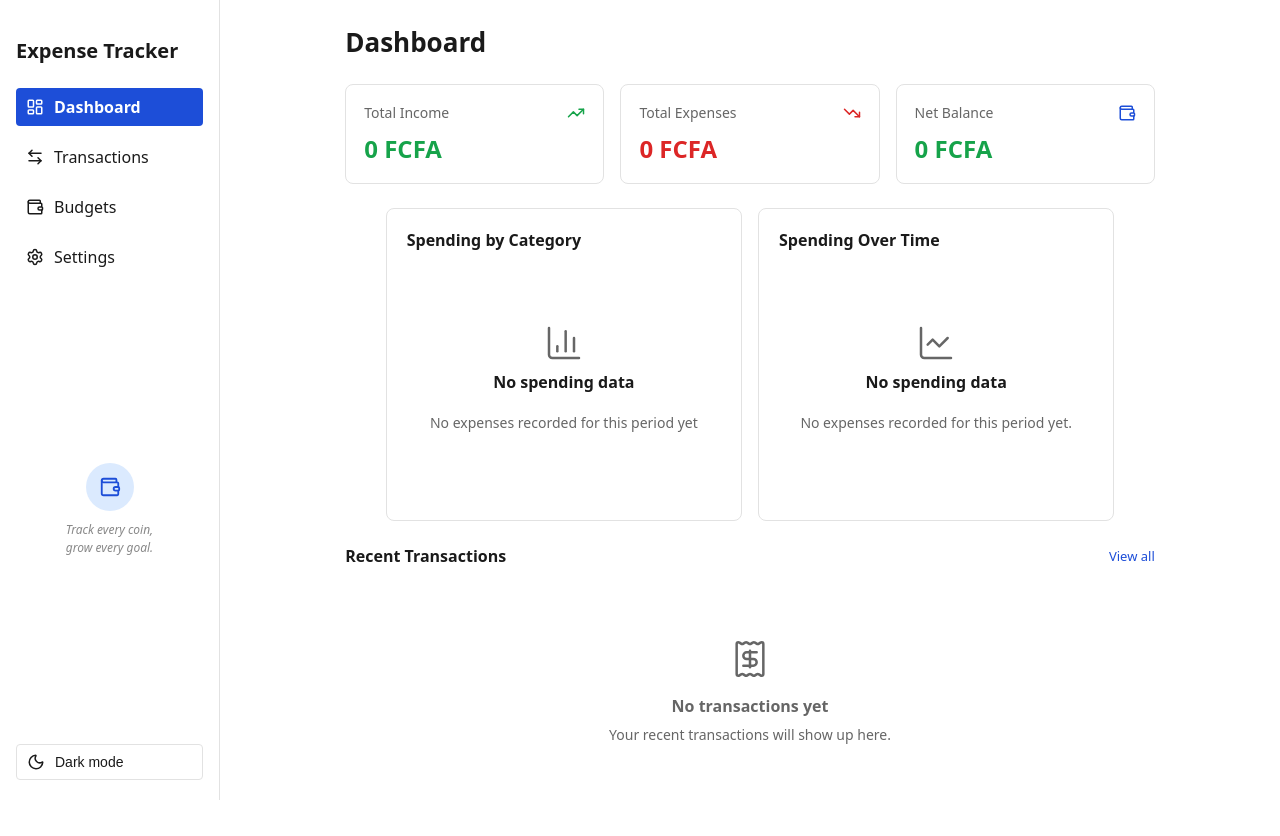
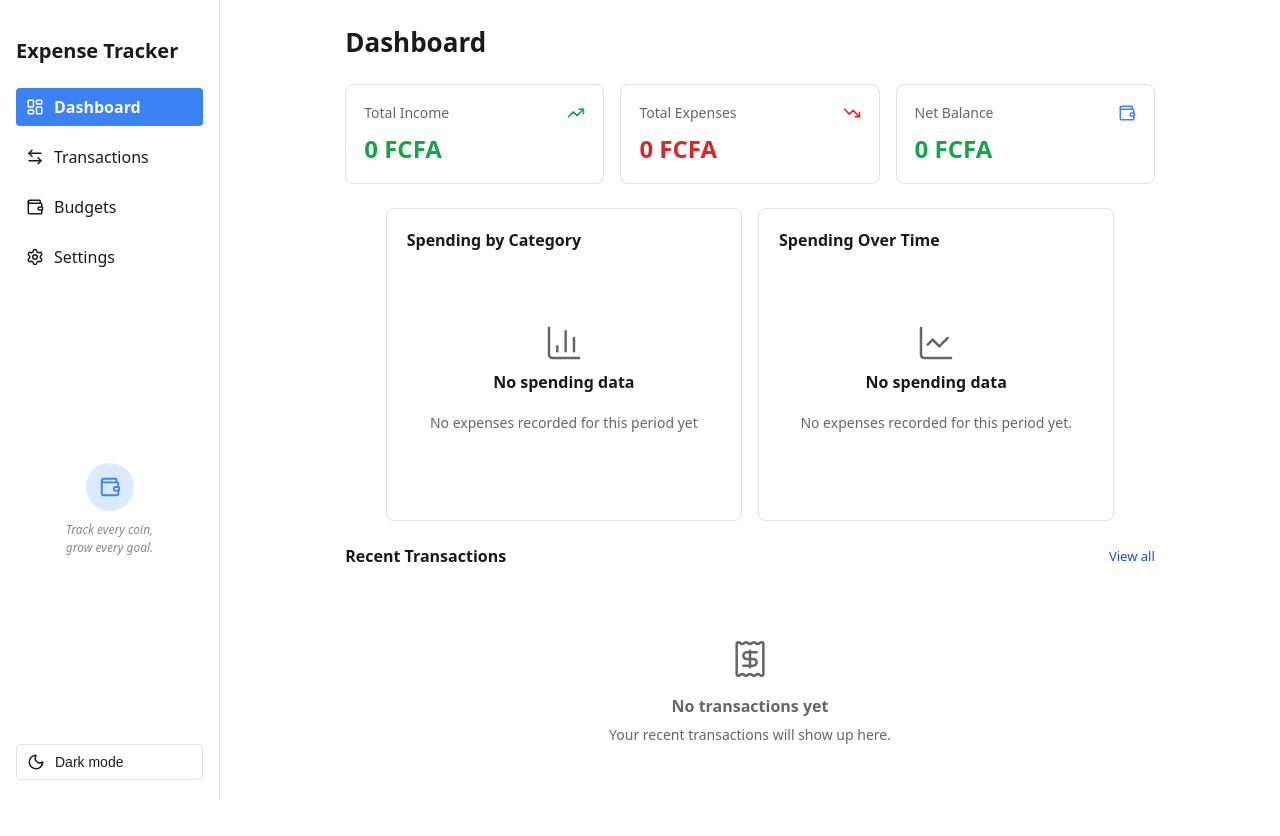
Before and after one commit to Palvett/Expense_tracker, a React (Vite) app: page / in a window 1280 px wide. Built offline with nearby package versions, Linux system fonts and the light colour scheme.

Commit message:
Fixed the screenshots and demo link

```diff
--- a/src/index.css
+++ b/src/index.css
@@ -1,6 +1,6 @@
 :root {
-  --color-primary: #1d4ed8;
-  --color-primary-dark: #1e40af;
+  --color-primary: #3B82F6;
+  --color-primary-dark: #06B6D4;
   --color-primary-light: #dbeafe;
 
   --color-bg: #ffffff;
```
Also changed, not shown: 1 other file (tests, documents, lock files or other folders).
